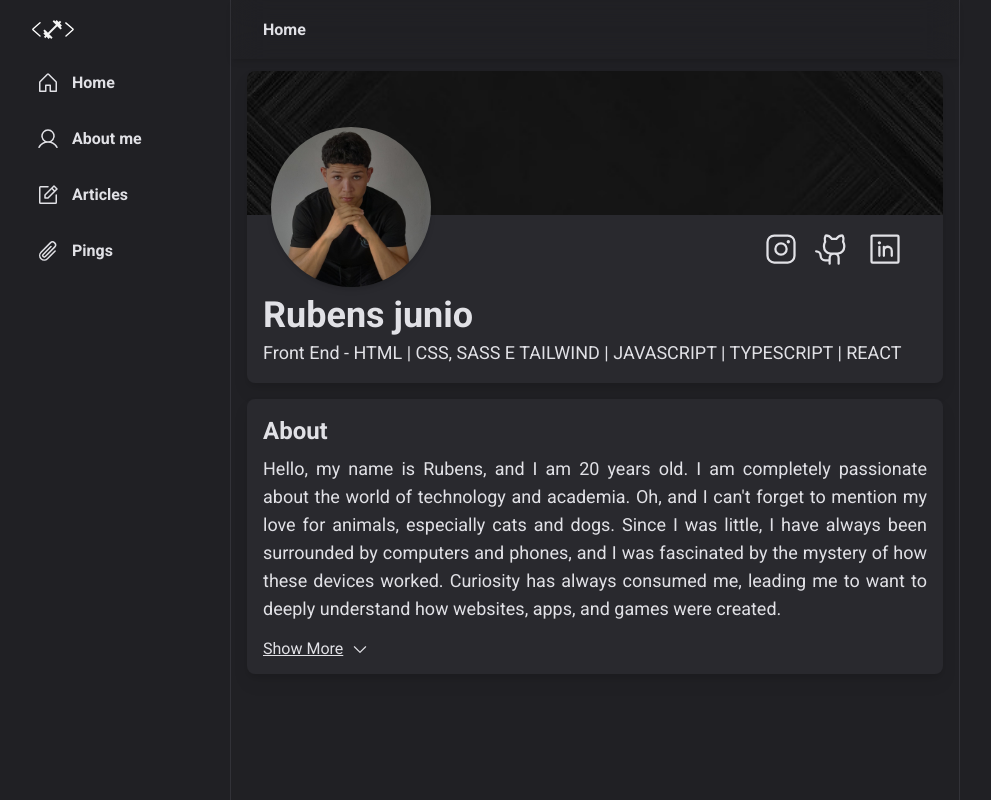
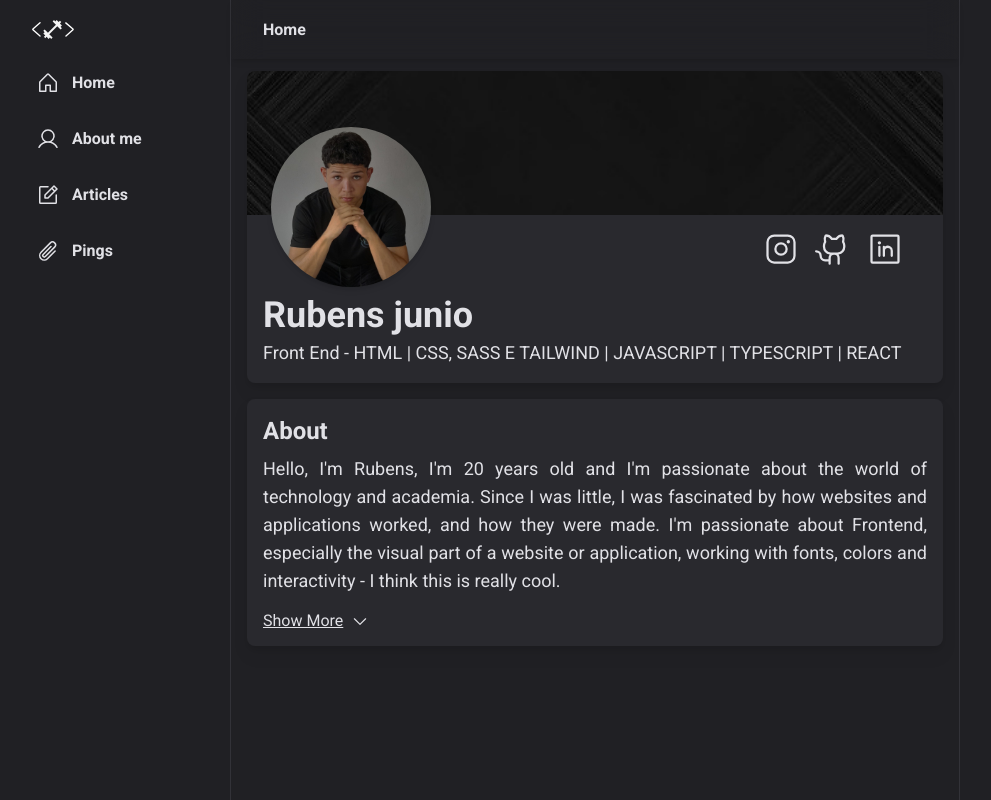
Before and after one commit to Rubensjuniors/app-blog, a Next.js app: page /en/about in a window 1280 px wide. Shown: the whole page, without its empty margins (160-1151 px from the left). Built offline with nearby package versions, Linux system fonts and the light colour scheme.

Commit message:
refactor: troca de copie de abute me

```diff
--- a/src/app/[lang]/(pages)/about/page.tsx
+++ b/src/app/[lang]/(pages)/about/page.tsx
@@ -17,7 +17,9 @@ const About = () => {
     t.blog.about.about.text.p1,
     t.blog.about.about.text.p2,
     t.blog.about.about.text.p3,
-    t.blog.about.about.text.p4
+    t.blog.about.about.text.p4,
+    t.blog.about.about.text.p5,
+    t.blog.about.about.text.p6
   ]
 
   return (
@@ -75,7 +77,7 @@ const About = () => {
               showMoreText && (
                 <p
                   key={text}
-                  className="text-lg-xl mb-2 text-justify text-lg font-normal"
+                  className="text-lg-xl mb-2 text-justify text-lg font-light"
                 >
                   {text}
                 </p>
--- a/src/assets/languages/langs/en.ts
+++ b/src/assets/languages/langs/en.ts
@@ -11,10 +11,12 @@ export const en = {
       about: {
         title: 'About',
         text: {
-          p1: `Hello, my name is Rubens, and I am 20 years old. I am completely passionate about the world of technology and academia. Oh, and I can't forget to mention my love for animals, especially cats and dogs. Since I was little, I have always been surrounded by computers and phones, and I was fascinated by the mystery of how these devices worked. Curiosity has always consumed me, leading me to want to deeply understand how websites, apps, and games were created.`,
-          p2: `My programming journey began when I was 17, when I enrolled in a computer science course. It was there that I took my first steps in HTML and CSS. I vividly remember the day I wrote my first "Hello World" and saw the result appear in the browser. It was an incredible experience, a kind of revelation that showed me the power I had in my hands to create something from scratch. Since then, I have delved deep into my studies, eager to learn something new every day.`,
-          p3: `This journey, for me, is more than just learning to code. It's a passion that drives me to explore the unknown, to uncover the secrets of the digital universe. Every line of code I write is a small step toward something greater, something I can create and share with the world. I am always in search of challenges, always eager to overcome obstacles, because I know that's how I will evolve as a developer.`,
-          p4: ` On this path, my fascination with animals and my dedication to the gym are like anchors that keep me balanced. They remind me of the importance of finding harmony not only in the digital world but also in the real world. I am excited to see where this journey will take me next, and I can't wait to keep exploring, learning, and, of course, creating. That's what drives me, and that's what makes me wake up every morning ready to face a new day of discoveries.`
+          p1: `Hello, I'm Rubens, I'm 20 years old and I'm passionate about the world of technology and academia. Since I was little, I was fascinated by how websites and applications worked, and how they were made. I'm passionate about Frontend, especially the visual part of a website or application, working with fonts, colors and interactivity - I think this is really cool.`,
+          p2: `I had my first contact with programming at the age of 17 when I decided to take a computer course, where I learned HTML and CSS.`,
+          p3: `I'm currently studying Systems Analysis and Development and doing an internship at Hotmart as a front-end developer.`,
+          p4: `I like working with other people, learning new things and teaching too. I'm still young in the field, so teaching is a way of learning for me. That's why I'm creating this blog where I want to share my knowledge in both the tech and fitness areas.`,
+          p5: `When I'm not coding, I like to do physical activities like weight training, playing football, running outdoors and much more. I love playing with animals; I have a cat, but I plan to have many more when I have my own house. Furthermore, I love reading, both technical and story books. I'm a fan of animals, especially One Piece and Dragon Ball Z.`,
+          p6: `My journey as a programmer is just beginning. I'm excited to see where it takes me and look forward to continuing to create and learn every day. It inspires me to wake up every morning ready to face a new day of discoveries.`
         },
         showMore: 'Show More',
         showsLess: 'Show Less'
--- a/src/assets/languages/langs/pt-BR.ts
+++ b/src/assets/languages/langs/pt-BR.ts
@@ -11,10 +11,12 @@ export const ptBR = {
       about: {
         title: 'Sobre',
         text: {
-          p1: `Olá, meu nome é Rubens, eu tenho 20 anos, sou completamente apaixonado pelo mundo da tecnologia e pela academia. Ah, e não posso esquecer de mencionar minha paixão por animais, especialmente gatos e cachorros. Desde pequeno, sempre estive cercado por computadores e telefones, e ficava fascinado com o mistério de como esses aparelhos funcionavam. A curiosidade sempre me consumiu, me levando a querer entender profundamente como sites, aplicativos e jogos eram criados.`,
-          p2: `Minha jornada na programação começou aos 17 anos, quando entrei em um curso de informática. Foi lá que dei meus primeiros passos em HTML e CSS. Lembro vividamente do dia em que escrevi meu primeiro "Hello World" e vi o resultado aparecer no navegador. Foi uma experiência incrível, uma espécie de revelação que me mostrou o poder que eu tinha nas minhas mãos para criar algo a partir do zero. Desde então, tenho mergulhado fundo nos estudos, ansioso para aprender algo novo a cada dia.`,
-          p3: `Essa jornada, para mim, é mais do que apenas aprender a codificar. É uma paixão que me impulsiona a explorar o desconhecido, a desvendar os segredos do universo digital. Cada linha de código que escrevo é um pequeno passo em direção a algo maior, algo que posso criar e compartilhar com o mundo. Estou sempre em busca de desafios, sempre ansioso para superar obstáculos, porque sei que é assim que vou evoluir como desenvolvedor.`,
-          p4: `Nesse caminho, minha fascinação por animais e minha dedicação à academia são como âncoras que me mantêm equilibrado. Eles me lembram da importância de encontrar harmonia não apenas no mundo digital, mas também no mundo real. Estou animado para ver para onde essa jornada me levará a seguir, e mal posso esperar para continuar explorando, aprendendo e, é claro, criando. É isso que me move, e é isso que me faz acordar todas as manhãs pronto para enfrentar um novo dia de descobertas.`
+          p1: `Olá, eu sou Rubens, tenho 20 anos e sou apaixonado pelo mundo da tecnologia e da academia. Desde pequeno, fui fascinado pelo funcionamento de sites e aplicativos, e como eles eram feitos. Sou apaixonado por Frontend, especialmente pela parte visual de um site ou aplicativo, trabalhar com fontes, cores e interatividade - acho isso muito maneiro.`,
+          p2: `Tive meu primeiro contato com a programação aos 17 anos quando decidi entrar em um curso de informática, onde aprendi HTML e CSS.`,
+          p3: `Atualmente, estou cursando Análise e Desenvolvimento de Sistemas e fazendo estágio na Hotmart como desenvolvedor front-end.`,
+          p4: `Gosto de trabalhar com outras pessoas, aprender coisas novas e ensinar também. Ainda sou jovem na área, então ensinar é uma forma de aprender para mim. Por isso, estou criando este blog onde quero compartilhar meus conhecimentos tanto na área tech quanto na área fitness.`,
+          p5: `Quando não estou codando, gosto de praticar atividades físicas como musculação, jogar bola, correr ao ar livre e muito mais. Adoro brincar com animais; tenho um gato, mas pretendo ter muitos mais quando tiver minha casa. Além disso, amo ler, tanto livros técnicos quanto de histórias. Sou fã de animais, especialmente de One Piece e Dragon Ball Z.`,
+          p6: `Minha jornada como programador está apenas começando. Estou animado para ver para onde ela me levará e ansioso para continuar criando e aprendendo a cada dia. Isso me inspira a acordar todas as manhãs pronto para enfrentar um novo dia de descobertas.`
         },
         showMore: 'Mostrar Mais',
         showsLess: 'Mostrar Menos'
```
